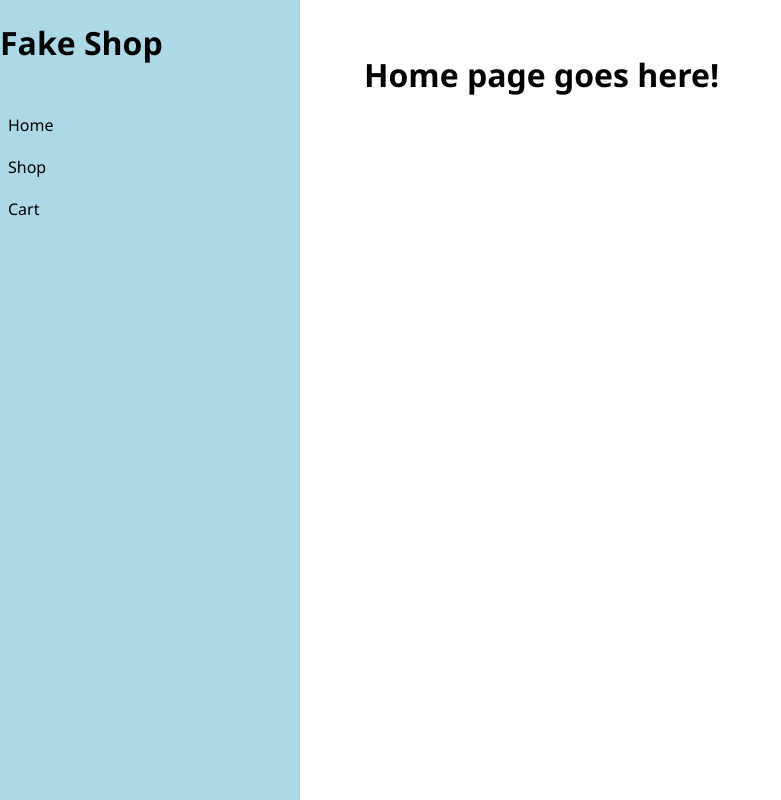
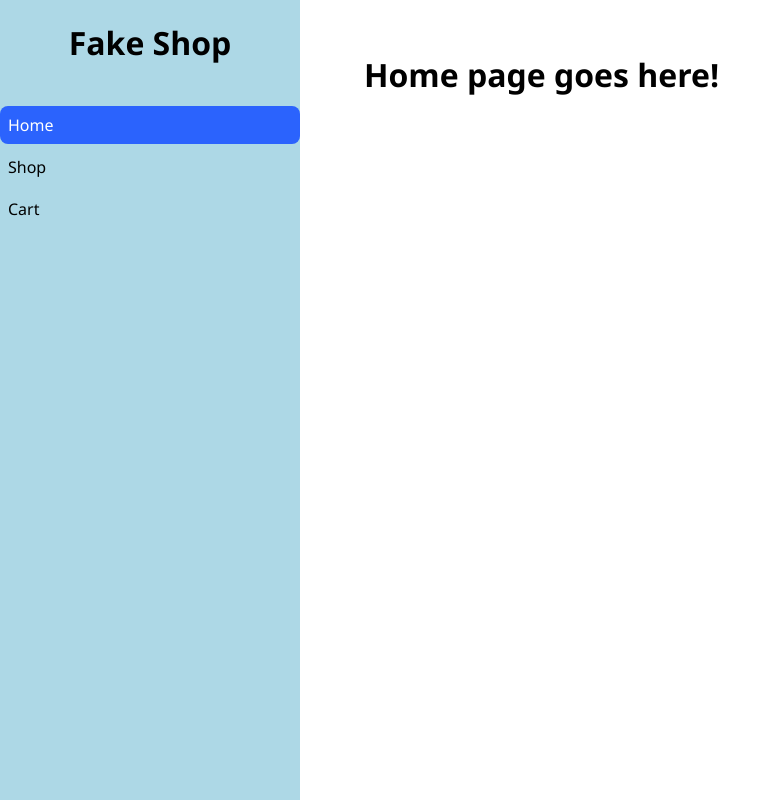
Before and after one commit to ValerioL94/shopping-cart, a React (Vite) app: page / in a window 1280 px wide. Shown: the whole page, without its empty margins (0-781 px from the left). Built offline with nearby package versions, Linux system fonts and the light colour scheme.

Commit message:
Update routes

```diff
--- a/src/index.css
+++ b/src/index.css
@@ -29,6 +29,12 @@ i {
 #sidebar {
   width: 300px;
   background-color: lightblue;
+}
+
+#sidebar > .home-link {
+  text-decoration: none;
+  text-align: center;
+  color: inherit;
 }
 #sidebar nav {
   flex: 1;
@@ -84,7 +90,7 @@ i {
 
 #content {
   flex: 1;
-  /* width: 100%; */
+  width: 100%;
   padding: 2rem 4rem;
 }
 
--- a/src/main.jsx
+++ b/src/main.jsx
@@ -19,10 +19,6 @@ const router = createBrowserRouter([
         children: [
           { index: true, element: <Home /> },
           {
-            path: 'home',
-            element: <Home />,
-          },
-          {
             path: 'shop',
             element: <Shop />,
           },
--- a/src/routes/root.jsx
+++ b/src/routes/root.jsx
@@ -1,15 +1,17 @@
-import { Outlet, NavLink } from 'react-router-dom';
+import { Outlet, NavLink, Link } from 'react-router-dom';
 
 export default function Root() {
   return (
     <>
       <div id="sidebar">
-        <h1>Fake Shop</h1>
+        <Link to={'/'} className="home-link">
+          <h1>Fake Shop</h1>
+        </Link>
         <nav>
           <ul>
             <li>
               <NavLink
-                to={'home'}
+                to={'/'}
                 className={({ isActive, isPending }) =>
                   isActive ? 'active' : isPending ? 'pending' : ''
                 }
--- a/src/routes/shop.jsx
+++ b/src/routes/shop.jsx
@@ -1,6 +1,7 @@
 import '../styles/shop.css';
 
 export default function Shop() {
+  // throw new Error('oh no!');
   return (
     <div>
       <h1>Shop page goes here!</h1>
```
